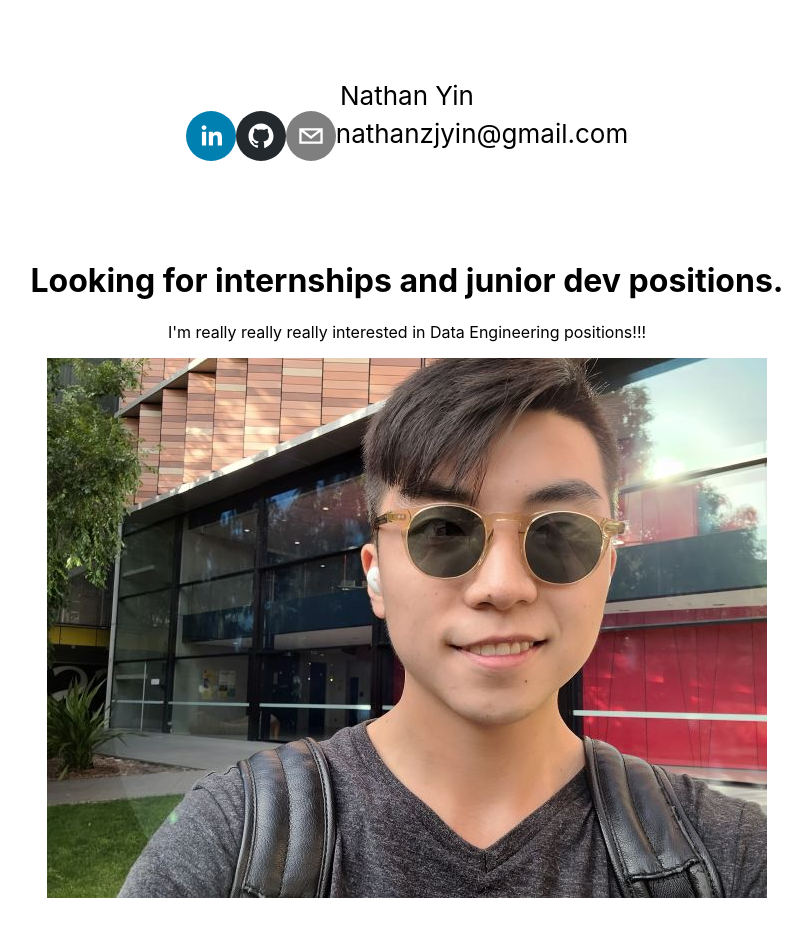
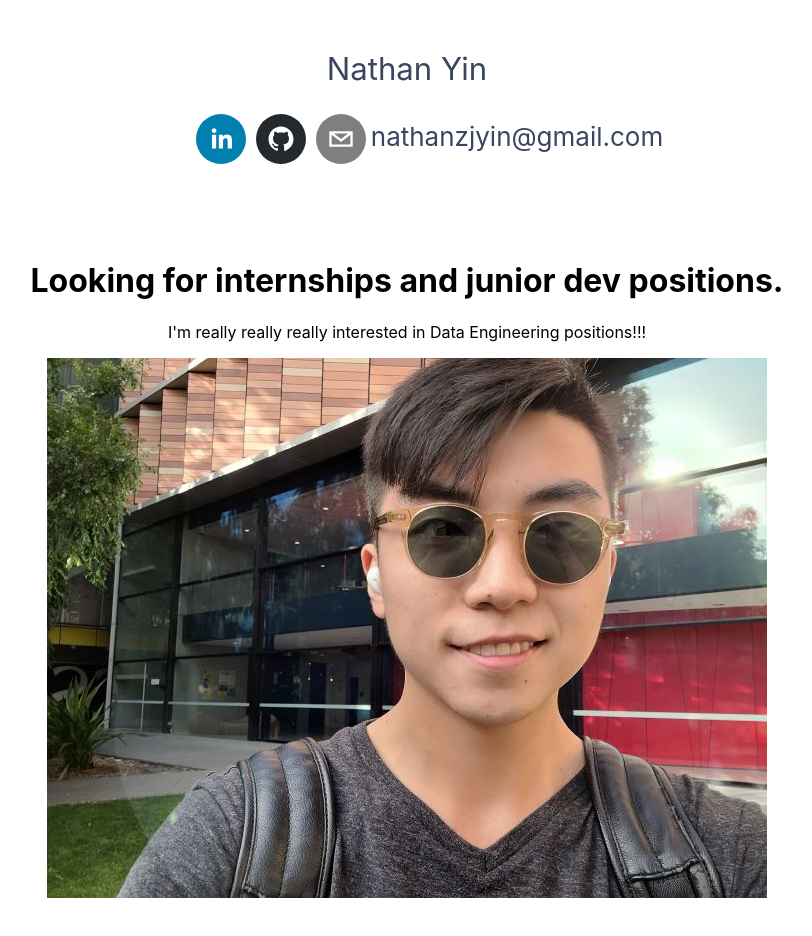
Before and after one commit to Yinnerston/Yinnerston.github.io, a React (Create React App) app in the folder my-app/: page / in a window 1280 px wide. Shown: the top 936 px of the page, without its empty margins (233-1045 px from the left). Built offline with nearby package versions, Linux system fonts and the light colour scheme.

Commit message:
added css for margin between icons

```diff
--- a/my-app/src/components/PageHeader.css
+++ b/my-app/src/components/PageHeader.css
@@ -1,4 +1,12 @@
+Nav  {
+    color: #3a4660;
+}
+
+.MyBrand {
+    font-size: larger;
+}
+
 .headerIcon {
-    margin-left: 20px;
-    margin-right: 20px;
+    margin-left: 5px;
+    margin-right: 5px;
 }
--- a/my-app/src/components/PageHeader.js
+++ b/my-app/src/components/PageHeader.js
@@ -9,10 +9,10 @@ function PageHeader()   {
         <Navbar collapseOnSelect sticky="top"
         expand="lg">
             <Navbar.Brand className="MyBrand" >Nathan Yin</Navbar.Brand>
-            <Nav>
-                <SocialIcon classname="headerIcon" url="https://www.linkedin.com/in/nathanyin/" fgColor="white" />
-                <SocialIcon classname="headerIcon" url="https://github.com/Yinnerston" fgColor="white" />
-                <SocialIcon classname="headerIcon" network="email" url="nathanzjyin@gmail.com" fgColor="white" label="nathanzjyin@gmail.com"/>
+            <Nav as="ul">
+                <SocialIcon className="headerIcon" url="https://www.linkedin.com/in/nathanyin/" fgColor="white" />
+                <SocialIcon className="headerIcon" url="https://github.com/Yinnerston" fgColor="white" />
+                <SocialIcon className="headerIcon" network="email" url="nathanzjyin@gmail.com" fgColor="white" label="nathanzjyin@gmail.com"/>
                 nathanzjyin@gmail.com
             </Nav>
         </Navbar>
```
